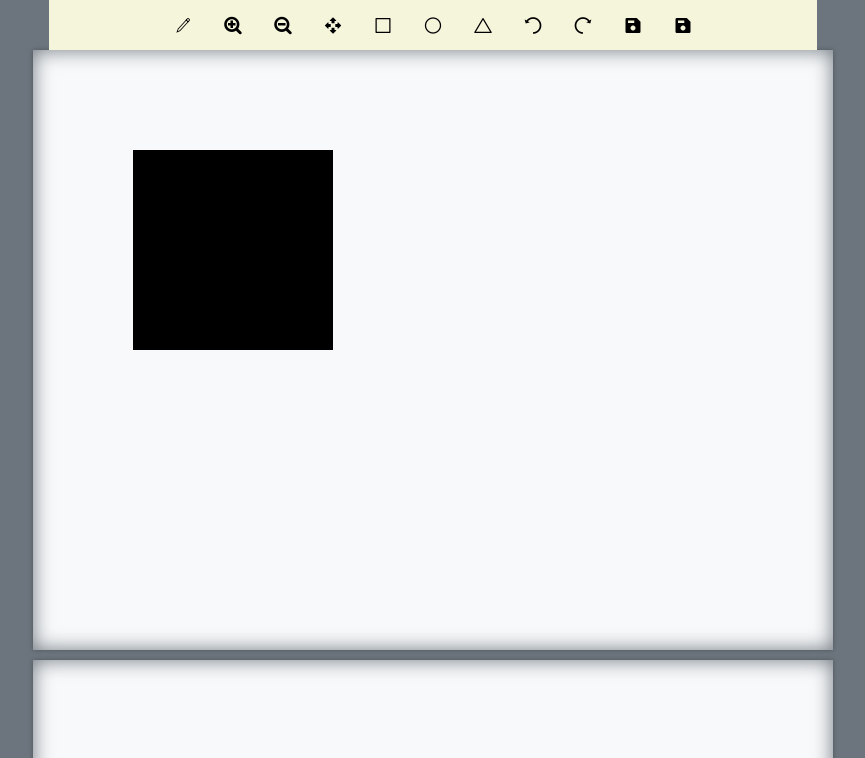
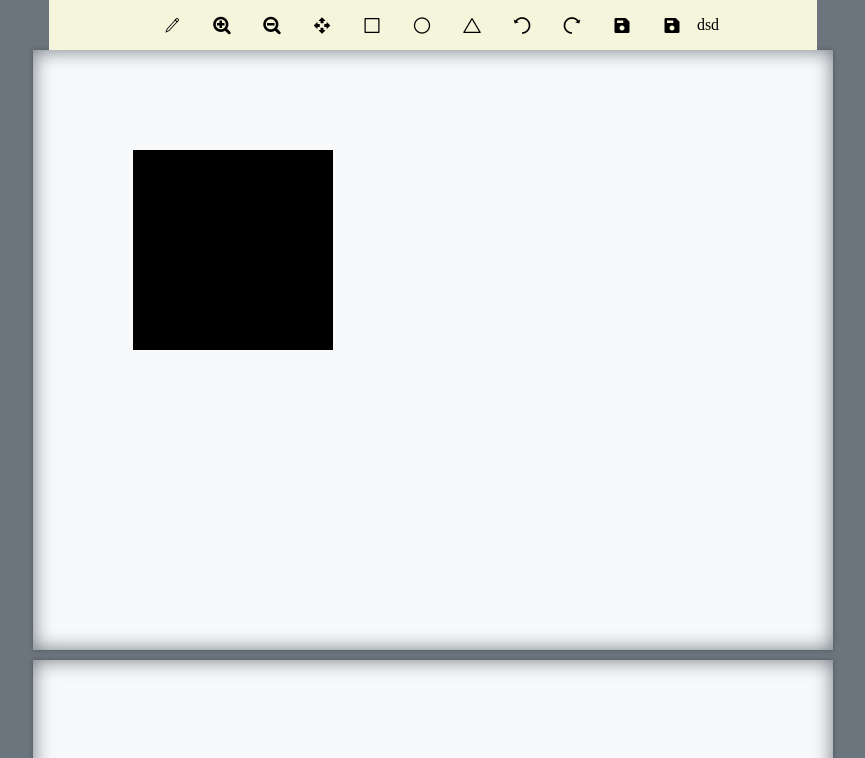
Before and after one commit to 925912615/two.js, a plain HTML site: page index.html in a window 1280 px wide. Shown: the top 758 px of the page, without its empty margins (207-1072 px from the left). Drawn offline with Linux system fonts and the light colour scheme.

Commit message:
Update index.html

```diff
--- a/index.html
+++ b/index.html
@@ -37,7 +37,7 @@
         </div>
         <div class="ico-box-item iconfont icon-baocun" title="保存">
         </div>
-
+dsd
     </div>
     <div id="app"></div>
 
```
